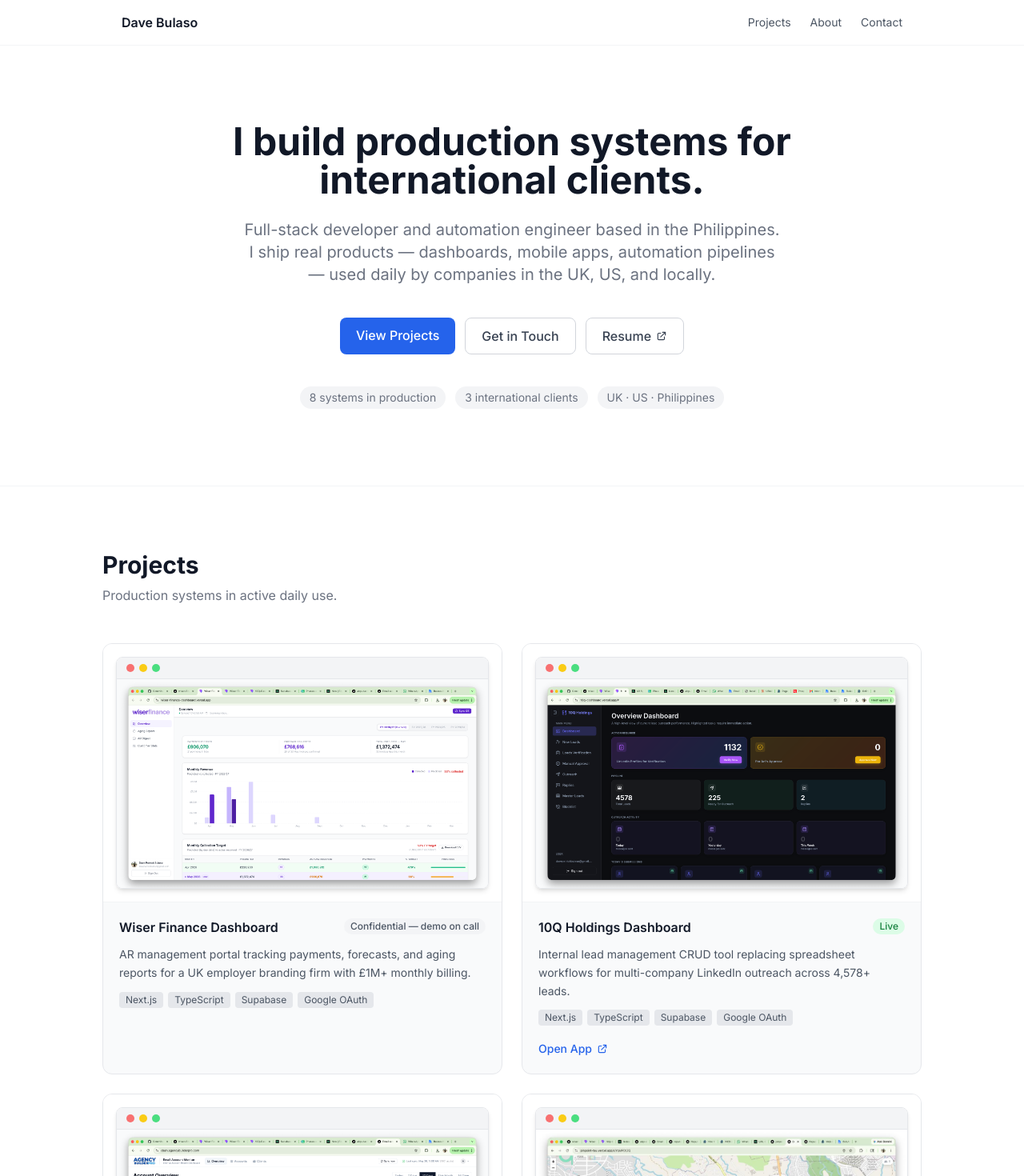
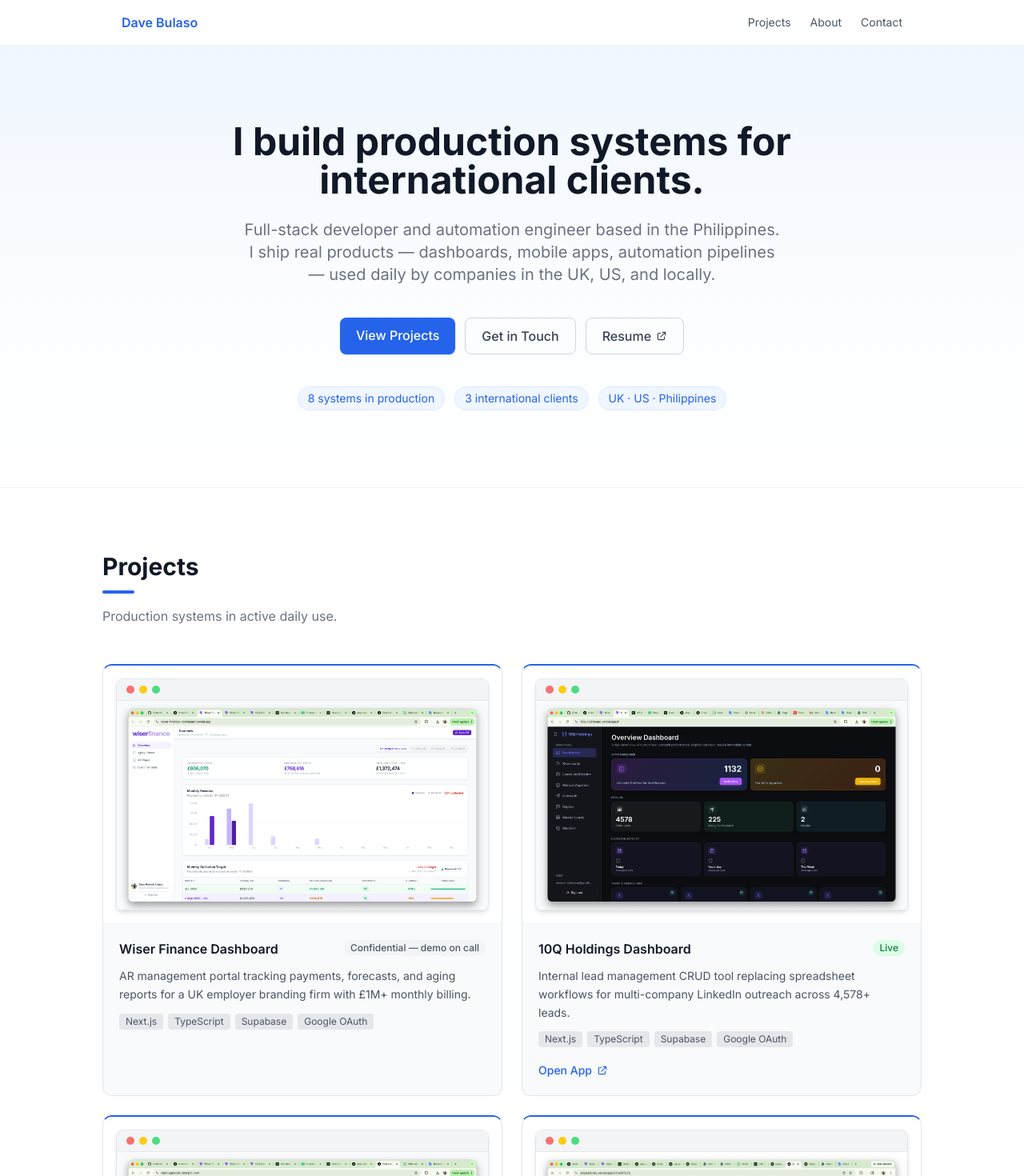
Before and after one commit to patrickpatrick27/portfolio, a Next.js app: page / in a window 1280 px wide. Shown: the top 1470 px of the page at 80% size. Built offline with nearby package versions, Linux system fonts and the light colour scheme.

Commit message:
Polish: blue gradient hero, section accents, card top borders, nav brand color, blue stat chips

```diff
--- a/components/About.tsx
+++ b/components/About.tsx
@@ -28,7 +28,8 @@
     >
       <div className="max-w-5xl mx-auto">
         <AnimateIn>
-          <h2 className="text-3xl font-bold text-gray-900 mb-12">About</h2>
+          <h2 className="text-3xl font-bold text-gray-900 mb-3">About</h2>
+          <div className="w-10 h-1 bg-blue-600 rounded-full mb-12" />
         </AnimateIn>
         <AnimateIn delay={80} className="flex flex-col sm:flex-row gap-10">
           <div className="shrink-0">
--- a/components/Contact.tsx
+++ b/components/Contact.tsx
@@ -70,7 +70,8 @@
     >
       <div className="max-w-5xl mx-auto">
         <AnimateIn>
-          <h2 className="text-3xl font-bold text-gray-900 mb-2">Get in Touch</h2>
+          <h2 className="text-3xl font-bold text-gray-900 mb-3">Get in Touch</h2>
+          <div className="w-10 h-1 bg-blue-600 rounded-full mb-4" />
           <p className="text-gray-500 mb-12">
             Available for freelance projects and full-time remote roles.
           </p>
--- a/components/Hero.tsx
+++ b/components/Hero.tsx
@@ -1,6 +1,6 @@
 export default function Hero() {
   return (
-    <section className="py-24 px-4 sm:px-6 text-center bg-white">
+    <section className="py-24 px-4 sm:px-6 text-center bg-gradient-to-b from-blue-50 via-blue-50/30 to-white">
       <div className="max-w-3xl mx-auto">
         <h1
           className="text-4xl sm:text-5xl font-bold text-gray-900 leading-tight mb-6 animate-fade-in-up"
@@ -22,7 +22,7 @@
         >
           <a
             href="#projects"
-            className="px-5 py-2.5 bg-blue-600 text-white rounded-lg font-medium hover:bg-blue-700 transition-colors"
+            className="px-5 py-2.5 bg-blue-600 text-white rounded-lg font-medium hover:bg-blue-700 transition-colors shadow-sm shadow-blue-200"
           >
             View Projects
           </a>
@@ -65,7 +65,7 @@
           ].map((chip) => (
             <span
               key={chip}
-              className="px-3 py-1 bg-gray-100 text-gray-500 text-sm rounded-full"
+              className="px-3 py-1 bg-blue-50 text-blue-600 text-sm rounded-full border border-blue-100"
             >
               {chip}
             </span>
--- a/components/Nav.tsx
+++ b/components/Nav.tsx
@@ -2,7 +2,7 @@
   return (
     <nav className="sticky top-0 z-50 bg-white/95 backdrop-blur-sm border-b border-gray-100">
       <div className="max-w-5xl mx-auto px-4 sm:px-6 h-14 flex items-center justify-between">
-        <span className="font-semibold text-gray-900">Dave Bulaso</span>
+        <span className="font-semibold text-blue-600">Dave Bulaso</span>
         <div className="hidden sm:flex items-center gap-6 text-sm text-gray-600">
           <a href="#projects" className="hover:text-gray-900 transition-colors">
             Projects
--- a/components/Projects.tsx
+++ b/components/Projects.tsx
@@ -135,7 +135,8 @@
     <section id="projects" className="py-20 px-4 sm:px-6 bg-white border-t border-gray-100">
       <div className="max-w-5xl mx-auto">
         <AnimateIn>
-          <h2 className="text-3xl font-bold text-gray-900 mb-2">Projects</h2>
+          <h2 className="text-3xl font-bold text-gray-900 mb-3">Projects</h2>
+          <div className="w-10 h-1 bg-blue-600 rounded-full mb-4" />
           <p className="text-gray-500 mb-12">
             Production systems in active daily use.
           </p>
@@ -145,7 +146,10 @@
             const badge = statusConfig[project.status];
             return (
               <AnimateIn key={project.name} delay={i * 60} className="flex flex-col">
-                <div className="bg-[#F9FAFB] border border-[#E5E7EB] rounded-xl overflow-hidden flex flex-col flex-1 hover:-translate-y-1 hover:shadow-lg transition-[transform,box-shadow] duration-200">
+                <div
+                  className="bg-[#F9FAFB] rounded-xl overflow-hidden flex flex-col flex-1 hover:-translate-y-1 hover:shadow-lg transition-[transform,box-shadow] duration-200"
+                  style={{ border: "1px solid #E5E7EB", borderTop: "2px solid #2563EB" }}
+                >
                   <div className="bg-white p-4 border-b border-gray-100">
                     {project.mockup === "browser" ? (
                       <BrowserMockup src={project.image} alt={project.name} />
```
